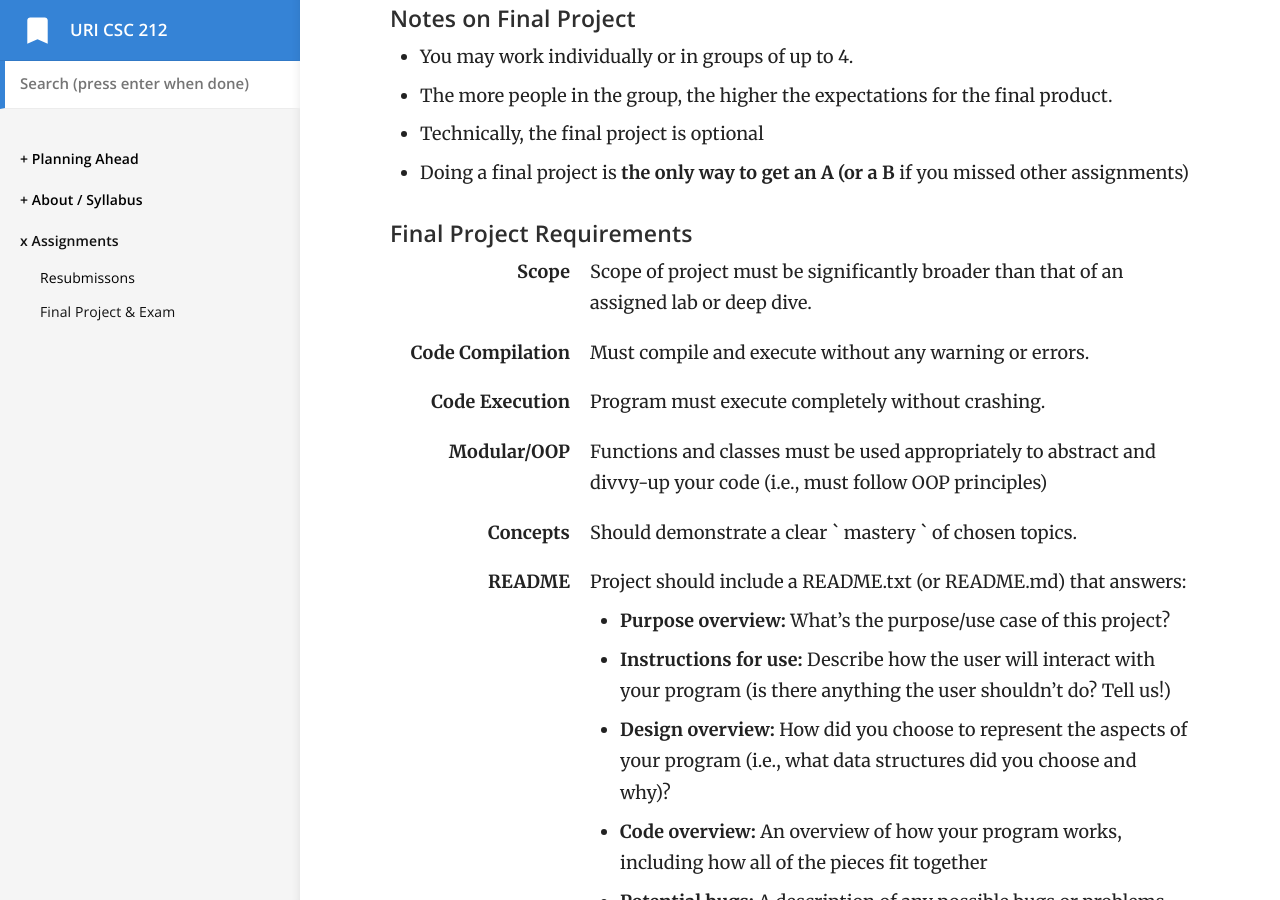
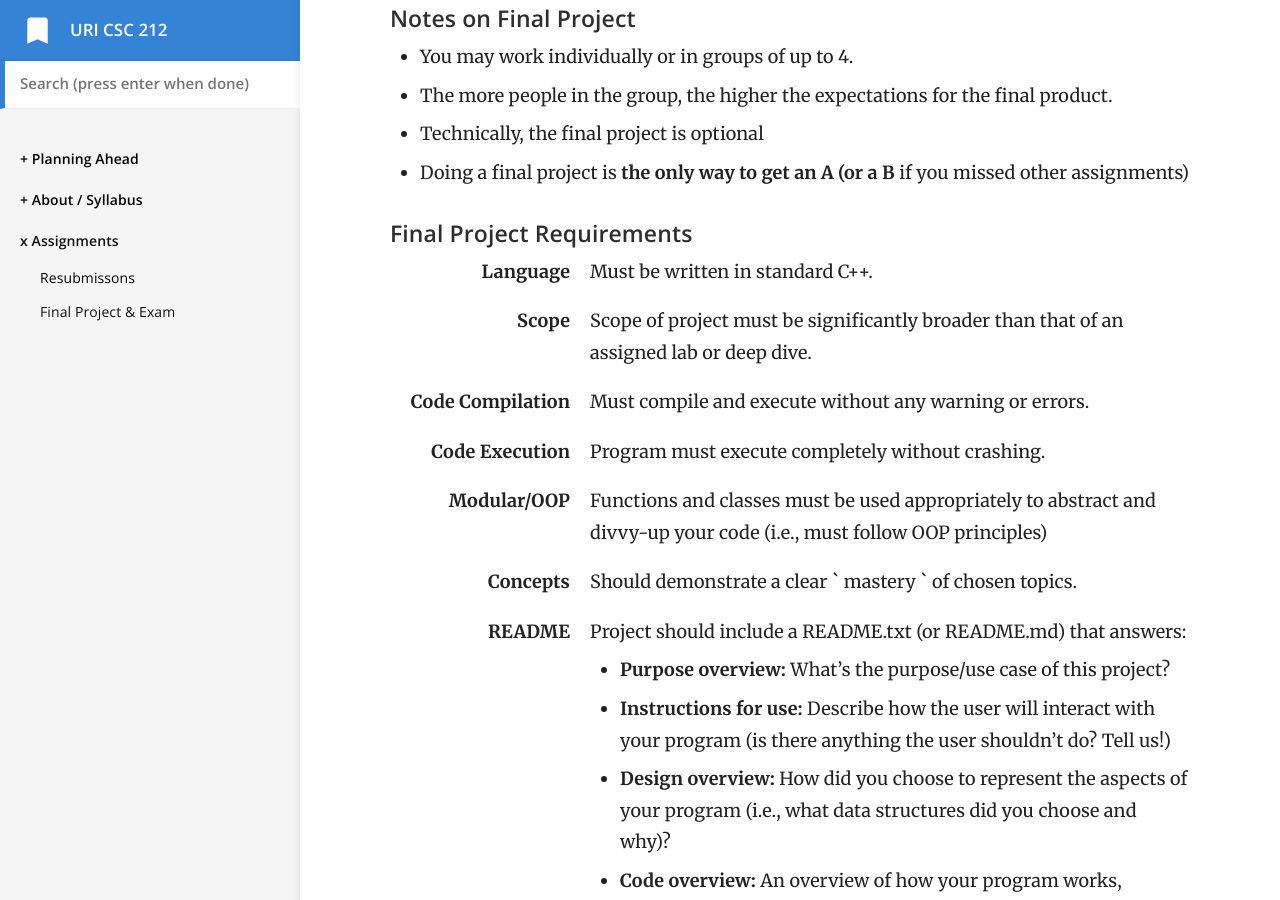
Before and after one commit to vcc-csc212/sp21-archive, a Jekyll site: the page built from _docs/3-assignments/final.md, in a window 1280 px wide and 900 px high, scrolled down 733 px. Built offline with Jekyll 4.4.1, drawn with Linux system fonts in a browser that asks for light colours.

Commit message:
final page updated

```diff
--- a/_docs/3-assignments/final.md
+++ b/_docs/3-assignments/final.md
@@ -19,6 +19,9 @@ It's never too early to start thinking about a final project! Final projects are
 - Doing a final project is **the only way to get an A (or a B** if you missed other assignments)
 
 #### Final Project Requirements
+
+Language
+: Must be written in standard C++.
 
 Scope
 : Scope of project must be significantly broader than that of an assigned lab or deep dive.
```
